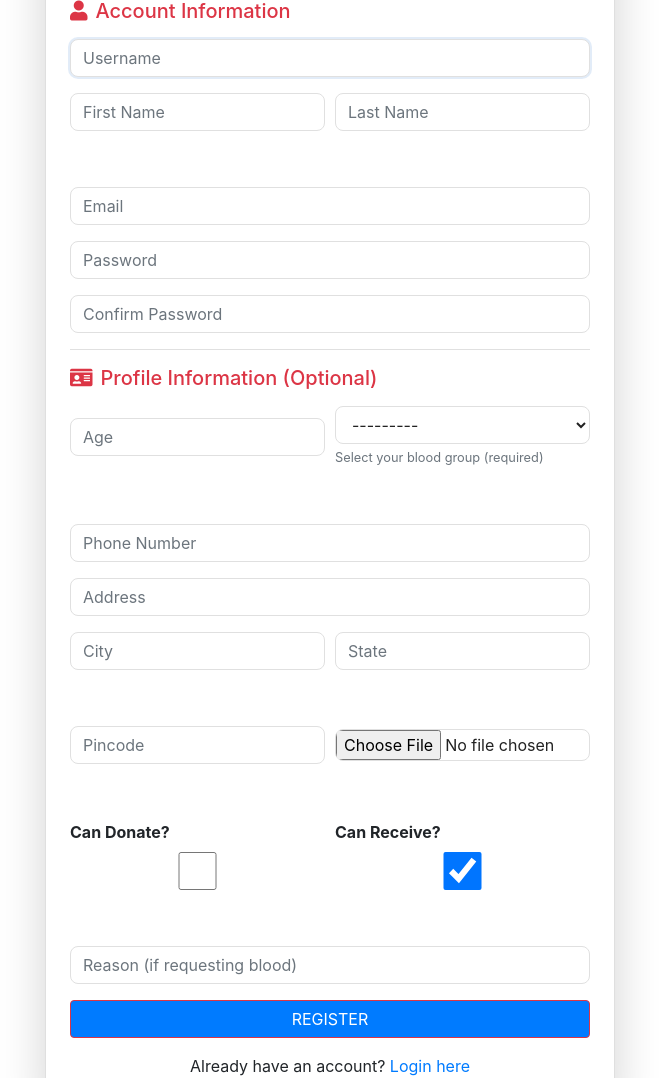
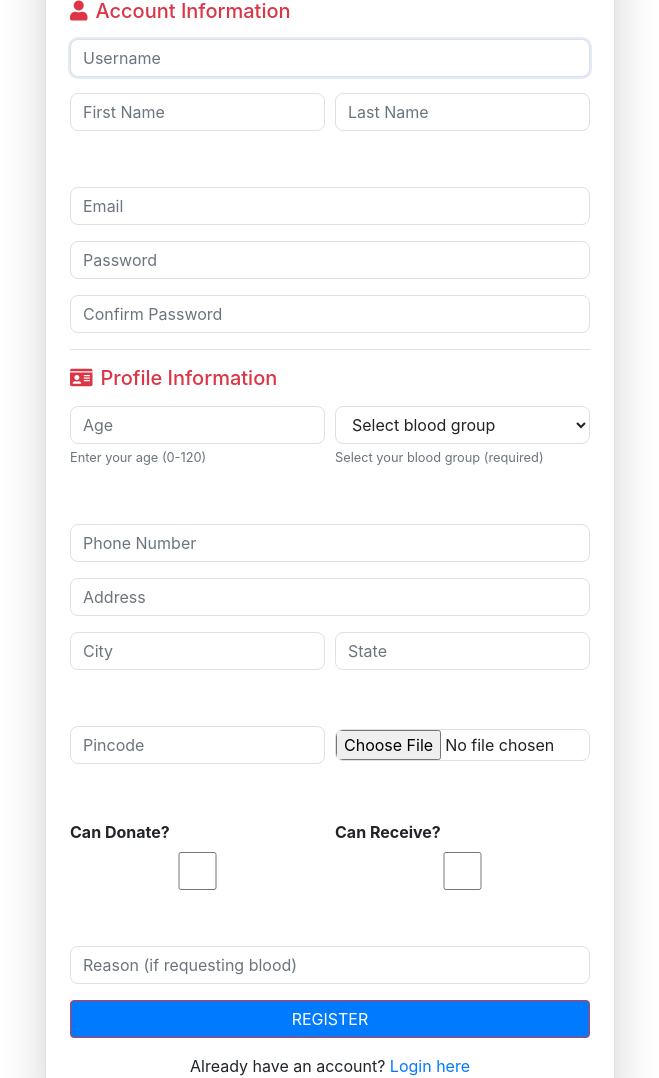
Before and after one commit to praditacodes/Life_Link, a Django app: page /accounts/register/ in a window 1280 px wide. Shown: the part 169-1247 px from the top of the page, without its empty margins (310-969 px from the left). Run offline with Django 3.2, Linux system fonts and the light colour scheme; some libraries are stand-ins or nearby versions.

Commit message:
final changes

```diff
--- a/accounts/forms.py
+++ b/accounts/forms.py
@@ -1,6 +1,11 @@
 from django import forms
 from .models import Profile
 from django.core.exceptions import ValidationError
+from django.contrib.auth.forms import UserCreationForm
+from django.contrib.auth import get_user_model
+import re
+
+User = get_user_model()
 
 def validate_nepal_phone(value):
     if value and not str(value).startswith('+977'):
@@ -8,7 +13,7 @@
 
 class ProfileForm(forms.ModelForm):
     phone = forms.CharField(
-        required=False,
+        required=True,
         validators=[validate_nepal_phone],
         widget=forms.TextInput(attrs={
             'class': 'form-control',
@@ -17,6 +22,37 @@
         }),
         help_text='Phone number must start with +977 (Nepal country code).',
     )
+    age = forms.IntegerField(
+        required=True,
+        min_value=0,
+        max_value=120,
+        widget=forms.NumberInput(attrs={'class': 'form-control', 'placeholder': 'Enter your age', 'min': 0, 'max': 120}),
+        help_text='Enter your age.'
+    )
+    blood_group = forms.ChoiceField(
+        required=True,
+        choices=[('', 'Select blood group')] + list(Profile._meta.get_field('blood_group').choices),
+        widget=forms.Select(attrs={'class': 'form-control'}),
+        help_text='Select your blood group.'
+    )
+    address = forms.CharField(
+        required=True,
+        widget=forms.TextInput(attrs={'class': 'form-control', 'placeholder': 'Enter your full address'}),
+    )
+    city = forms.CharField(
+        required=True,
+        widget=forms.TextInput(attrs={'class': 'form-control', 'placeholder': 'Enter your city'}),
+    )
+    state = forms.CharField(
+        required=True,
+        widget=forms.TextInput(attrs={'class': 'form-control', 'placeholder': 'Enter your state'}),
+    )
+    pincode = forms.CharField(
+        required=True,
+        widget=forms.TextInput(attrs={'class': 'form-control', 'placeholder': 'Enter your pincode'}),
+    )
+    can_donate = forms.BooleanField(required=True)
+    can_receive = forms.BooleanField(required=True)
     class Meta:
         model = Profile
         fields = [
@@ -32,6 +68,41 @@
             'blood_group': forms.Select(attrs={'class': 'form-control'}),
             'cause': forms.TextInput(attrs={'class': 'form-control', 'placeholder': 'Reason (if requesting blood)'}),
         }
+    def clean(self):
+        cleaned_data = super().clean()
+        age = cleaned_data.get('age')
+        if age is not None and (age < 0 or age > 120):
+            self.add_error('age', 'Age must be between 0 and 120.')
+        return cleaned_data
 
 class OTPVerificationForm(forms.Form):
     otp = forms.CharField(max_length=6, label='Enter OTP', widget=forms.TextInput(attrs={'class': 'form-control', 'placeholder': 'Enter the OTP sent to your email'}))
+
+class CustomUserCreationForm(UserCreationForm):
+    class Meta:
+        model = User
+        fields = ('username', 'first_name', 'last_name', 'email', 'password1', 'password2')
+
+    def clean_first_name(self):
+        first_name = self.cleaned_data.get('first_name', '')
+        if not first_name.isalpha():
+            raise forms.ValidationError('First name must contain only letters.')
+        return first_name
+
+    def clean_last_name(self):
+        last_name = self.cleaned_data.get('last_name', '')
+        if not last_name.isalpha():
+            raise forms.ValidationError('Last name must contain only letters.')
+        return last_name
+
+    def clean_email(self):
+        email = self.cleaned_data.get('email', '')
+        if not email.endswith('@gmail.com'):
+            raise forms.ValidationError('Email must end with @gmail.com.')
+        # Allowed: letters, digits, dots, underscores, no spaces or other special chars
+        local_part = email.split('@')[0]
+        if not re.match(r'^[A-Za-z0-9][A-Za-z0-9._]*$', local_part):
+            raise forms.ValidationError('Email must start with a letter or digit and only contain letters, digits, dots, or underscores before @gmail.com.')
+        if ' ' in email:
+            raise forms.ValidationError('Email must not contain spaces.')
+        return email
--- a/templates/accounts/register.html
+++ b/templates/accounts/register.html
@@ -55,16 +55,17 @@
                     {% endif %}
                 </div>
                 <hr>
-                <h5 class="mb-3 text-danger"><i class="fas fa-id-card mr-2"></i>Profile Information (Optional)</h5>
+                <h5 class="mb-3 text-danger"><i class="fas fa-id-card mr-2"></i>Profile Information</h5>
                 <div class="form-row">
                     <div class="form-group col-md-6">
-                        {% render_field profile_form.age class="form-control" placeholder="Age" %}
+                        {% render_field profile_form.age class="form-control" placeholder="Age" required="true" min="0" max="120" %}
+                        <small class="form-text text-muted">Enter your age (0-120)</small>
                         {% if profile_form.age.errors %}
                             <div class="text-danger small">{{ profile_form.age.errors.0 }}</div>
                         {% endif %}
                     </div>
                     <div class="form-group col-md-6">
-                        {% render_field profile_form.blood_group class="form-control" %}
+                        {% render_field profile_form.blood_group class="form-control" required="true" %}
                         <small class="form-text text-muted">Select your blood group (required)</small>
                         {% if profile_form.blood_group.errors %}
                             <div class="text-danger small">{{ profile_form.blood_group.errors.0 }}</div>
@@ -72,26 +73,26 @@
                     </div>
                 </div>
                 <div class="form-group">
-                    {% render_field profile_form.phone class="form-control" placeholder="Phone Number" %}
+                    {% render_field profile_form.phone class="form-control" placeholder="Phone Number" required="true" %}
                     {% if profile_form.phone.errors %}
                         <div class="text-danger small">{{ profile_form.phone.errors.0 }}</div>
                     {% endif %}
                 </div>
                 <div class="form-group">
-                    {% render_field profile_form.address class="form-control" placeholder="Address" %}
+                    {% render_field profile_form.address class="form-control" placeholder="Address" required="true" %}
                     {% if profile_form.address.errors %}
                         <div class="text-danger small">{{ profile_form.address.errors.0 }}</div>
                     {% endif %}
                 </div>
                 <div class="form-row">
                     <div class="form-group col-md-6">
-                        {% render_field profile_form.city class="form-control" placeholder="City" %}
+                        {% render_field profile_form.city class="form-control" placeholder="City" required="true" %}
                         {% if profile_form.city.errors %}
                             <div class="text-danger small">{{ profile_form.city.errors.0 }}</div>
                         {% endif %}
                     </div>
                     <div class="form-group col-md-6">
-                        {% render_field profile_form.state class="form-control" placeholder="State" %}
+                        {% render_field profile_form.state class="form-control" placeholder="State" required="true" %}
                         {% if profile_form.state.errors %}
                             <div class="text-danger small">{{ profile_form.state.errors.0 }}</div>
                         {% endif %}
@@ -99,7 +100,7 @@
                 </div>
                 <div class="form-row">
                     <div class="form-group col-md-6">
-                        {% render_field profile_form.pincode class="form-control" placeholder="Pincode" %}
+                        {% render_field profile_form.pincode class="form-control" placeholder="Pincode" required="true" %}
                         {% if profile_form.pincode.errors %}
                             <div class="text-danger small">{{ profile_form.pincode.errors.0 }}</div>
                         {% endif %}
@@ -114,14 +115,14 @@
                 <div class="form-row">
                     <div class="form-group col-md-6">
                         <label class="font-weight-bold">Can Donate?</label>
-                        {% render_field profile_form.can_donate class="form-control" %}
+                        {% render_field profile_form.can_donate class="form-control" required="true" %}
                         {% if profile_form.can_donate.errors %}
                             <div class="text-danger small">{{ profile_form.can_donate.errors.0 }}</div>
                         {% endif %}
                     </div>
                     <div class="form-group col-md-6">
                         <label class="font-weight-bold">Can Receive?</label>
-                        {% render_field profile_form.can_receive class="form-control" %}
+                        {% render_field profile_form.can_receive class="form-control" required="true" %}
                         {% if profile_form.can_receive.errors %}
                             <div class="text-danger small">{{ profile_form.can_receive.errors.0 }}</div>
                         {% endif %}
```
